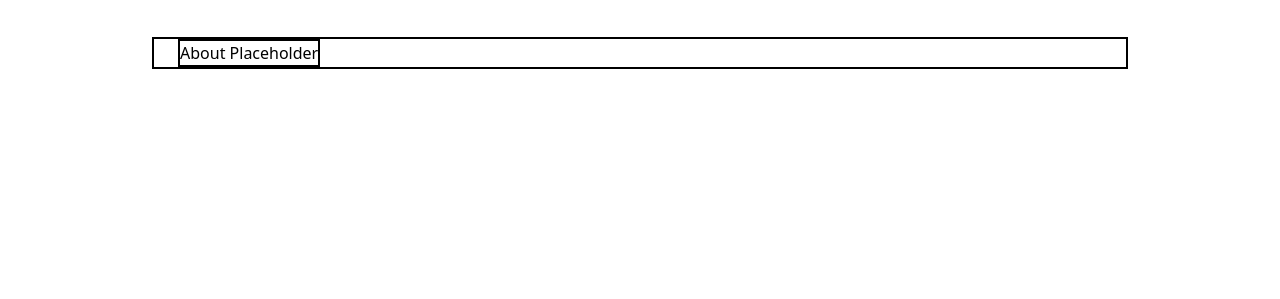
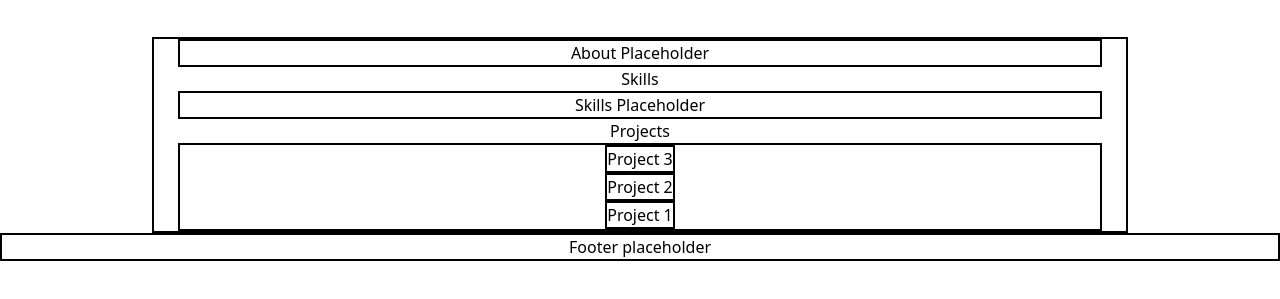
Before and after one commit to RiverXDiamant/riverxdiamant-portfolio, a website: page index.html in a window 1280 px wide. Shown: the part 91-390 px from the top of the page. Drawn offline with Linux system fonts and the light colour scheme.

Commit message:
added skills and projects placeholder

```diff
--- a/index.html
+++ b/index.html
@@ -36,13 +36,31 @@
     <section class="main">
       <!-- Flex container -->
       <div
-        class="container flex flex-col-reverse items-center px-6 mx-auto mt-10 space-y-0 md:flex-row md:space-y-0"
+        class="container flex-col flex-col-reverse items-center px-6 mx-auto mt-10 space-y-0 md:flex-row md:space-y-0"
       >
         <!-- Center Item 1 - About -->
-        <div class="flex">
+        <div class="container flex flex-col-reverse items-center">
           <h1>About Placeholder</h1>
         </div>
+        <!-- Center Item 2 - Skills -->
+        <h2 class="flex flex-col-reverse items-center">Skills</h2>
+        <div class="container flex flex-col-reverse items-center">
+          <h1>Skills Placeholder</h1>
+        </div>
+        <!-- Center Item 1 - Projects -->
+        <h2 class="flex flex-col-reverse items-center">Projects</h2>
+        <div class="container flex flex-col-reverse items-center">
+          <div class="project">Project 1</div>
+          <div class="project">Project 2</div>
+          <div class="project">Project 3</div>
+        </div>
       </div>
+      <!-- Flex container end -->
     </section>
+    <div class="hidden footer flex justify-center baseline sm:flex">
+      <footer>
+        <h1>Footer placeholder</h1>
+      </footer>
+    </div>
   </body>
 </html>
```
